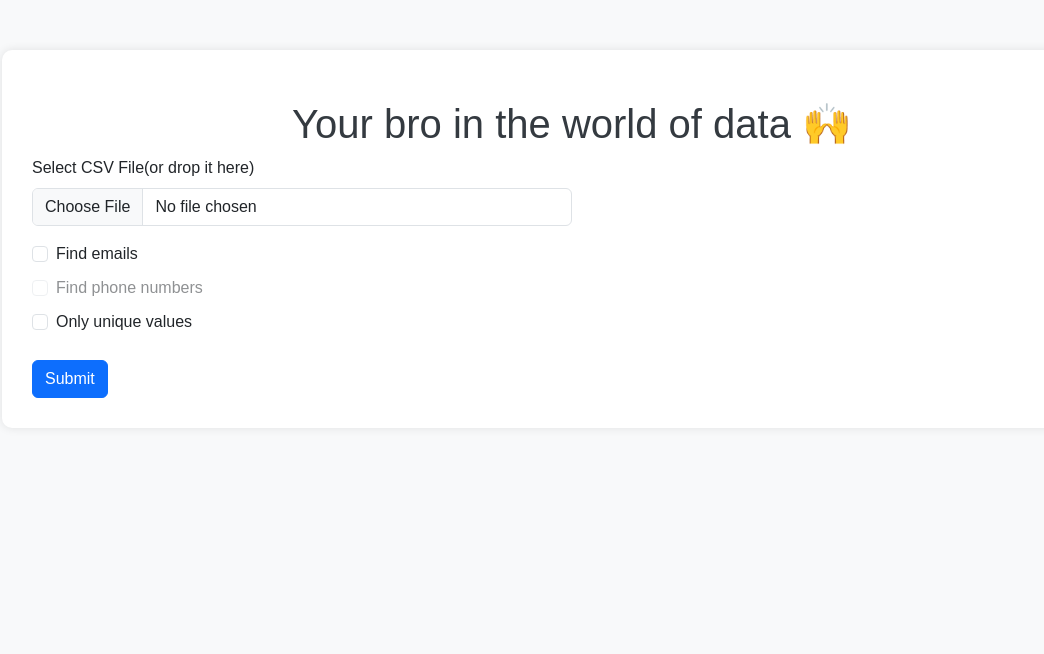
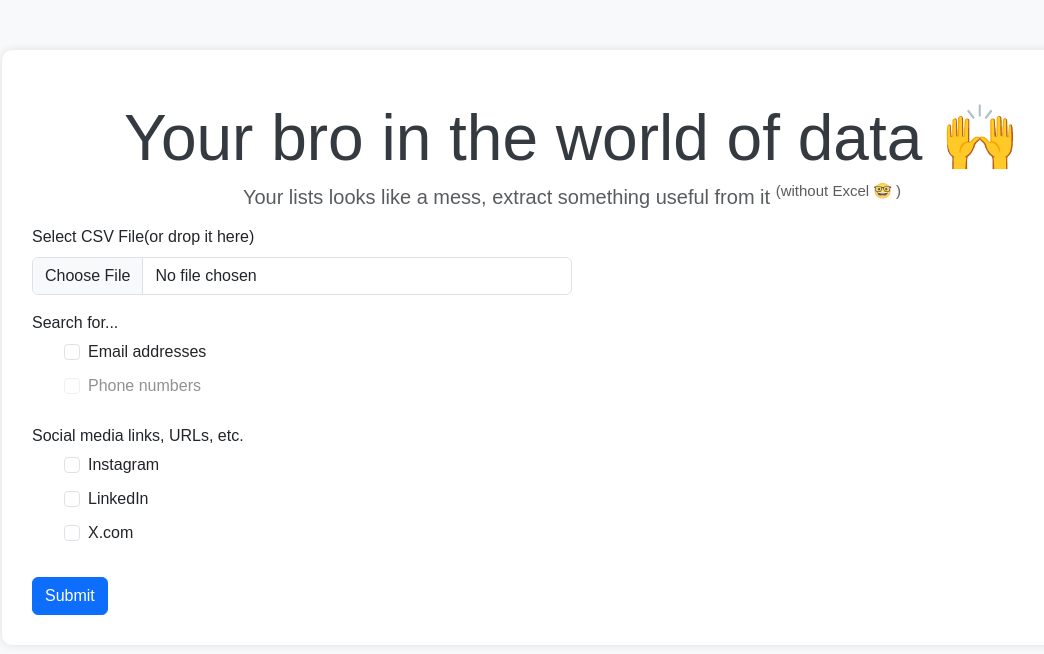
Before and after one commit to klapauciuz/databro, a Flask app: page / in a window 1280 px wide. Shown: the top 654 px of the page, without its empty margins (68-1112 px from the left). Run offline with Flask 3, Linux system fonts and the light colour scheme.

Commit message:
work in progress

```diff
--- a/templates/index.html
+++ b/templates/index.html
@@ -26,34 +26,69 @@
         .form-check {
             margin-bottom: 10px;
         }
+        ul, li {
+            list-style-type: none;
+        }
+        ul {
+            margin-top: 5px;
+        }
     </style>
 </head>
 <body>
     <div class="container">
-        <h1>Your bro in the world of data 🙌</h1>
+        <h1 class="display-3">Your bro in the world of data 🙌</h1>
+        <h3 class="display-6 blockquote text-center text-muted">Your lists looks like a mess, extract something useful from it <sup> (without Excel 🤓 )</sup></h3>
         <form action="/start" method="post" enctype="multipart/form-data">
             <div class="mb-3 w-50">
                 <label for="csvFile" class="form-label">Select CSV File(or drop it here)</label>
                 <input type="file" class="form-control" id="csvFile" name="file" accept=".csv" required>
             </div>
+            Search for...
+            <ul>
+                <li>
                     <div class="form-check">
                         <input class="form-check-input" type="checkbox" id="emailSearch" name="options" value="email">
                         <label class="form-check-label" for="emailSearch">
-                    Find emails
+                            Email addresses
                         </label>
                     </div>
+                </li>
+                <li>
                     <div class="form-check form-check-inline">
                         <input class="form-check-input" type="checkbox" id="phoneSearch" name="options" value="phone" disabled>
                         <label class="form-check-label" for="phoneSearch">
-                    Find phone numbers
+                            Phone numbers
                         </label>
                     </div>
+                </li>
+            </ul>
+            Social media links, URLs, etc.
+            <ul>
+                <li>
                     <div class="form-check">
                         <input class="form-check-input" type="checkbox" id="otherOptions" name="uniq" value="other">
                         <label class="form-check-label" for="otherOptions">
-                    Only unique values
+                            Instagram
                         </label>
                     </div>
+                </li>
+                <li>
+                    <div class="form-check">
+                        <input class="form-check-input" type="checkbox" id="otherOptions" name="uniq" value="other">
+                        <label class="form-check-label" for="otherOptions">
+                            LinkedIn
+                        </label>
+                    </div>
+                </li>
+                <li>
+                    <div class="form-check">
+                        <input class="form-check-input" type="checkbox" id="otherOptions" name="uniq" value="other">
+                        <label class="form-check-label" for="otherOptions">
+                            X.com
+                        </label>
+                    </div>
+                </li>
+            </ul>
             <button type="submit" class="btn btn-primary mt-3">Submit</button>
         </form>
     </div>
```
Also changed, not shown: 1 other file. Lines whose indentation alone changed are shown as unchanged.
